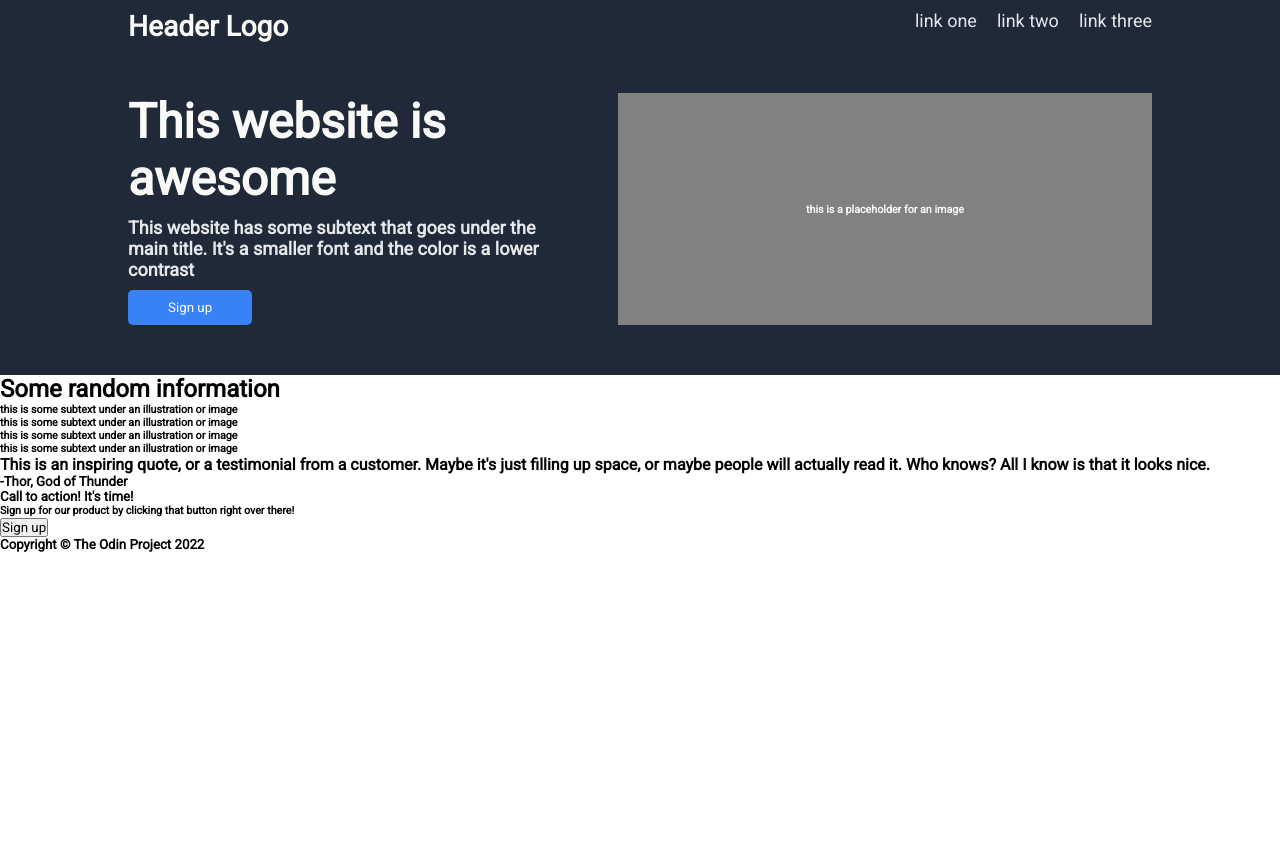
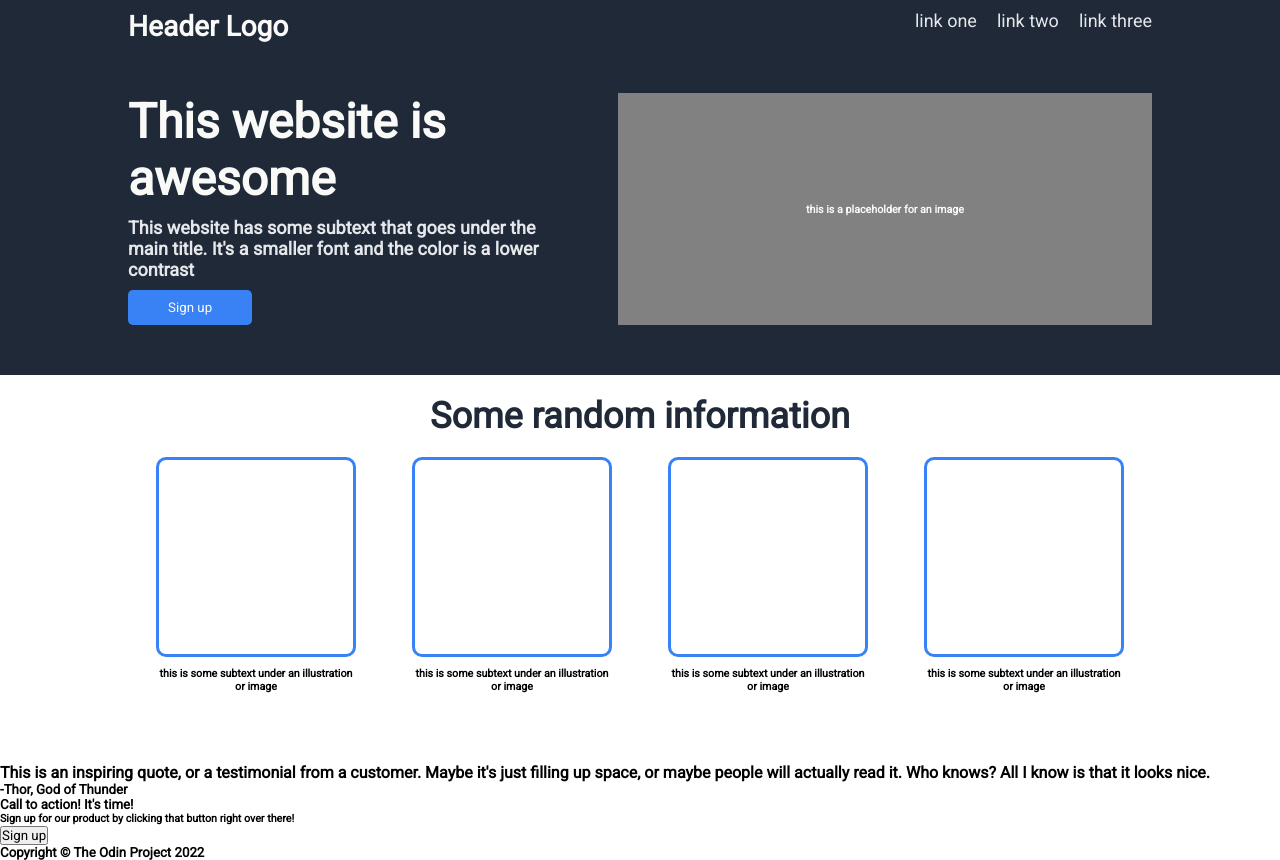
Before and after one commit to mwangizack/landing-page, a plain HTML site: page index.html in a window 1280 px wide. Before the commit the page ends 800 px from the top, so only its background shows below. Drawn offline with Linux system fonts and the light colour scheme.

Commit message:
Style the information section

```diff
--- a/css/main.css
+++ b/css/main.css
@@ -68,3 +68,33 @@
     align-items: center;
     color: #F9FAF8;
 }
+
+#info-section{
+    padding: 20px 10vmax 50px;
+}
+.info-section-title{
+    font-size: 36px;
+    font-weight: bolder;
+    color: #1F2937;
+    text-align: center;
+    margin-bottom: 20px;
+}
+.info-section-items{
+    display: flex;
+    justify-content: space-around;
+    flex-wrap: wrap;
+}
+.info-section-item{
+    width: 200px;
+}
+.info-section-item .item-image{
+    width: 200px;
+    height: 200px;
+    border: 3px solid #3882F6;
+    border-radius: 10px;
+    margin-bottom: 10px;
+}
+.info-section-item .item-text{
+    text-align: center;
+    margin-bottom: 20px;
+}
```
